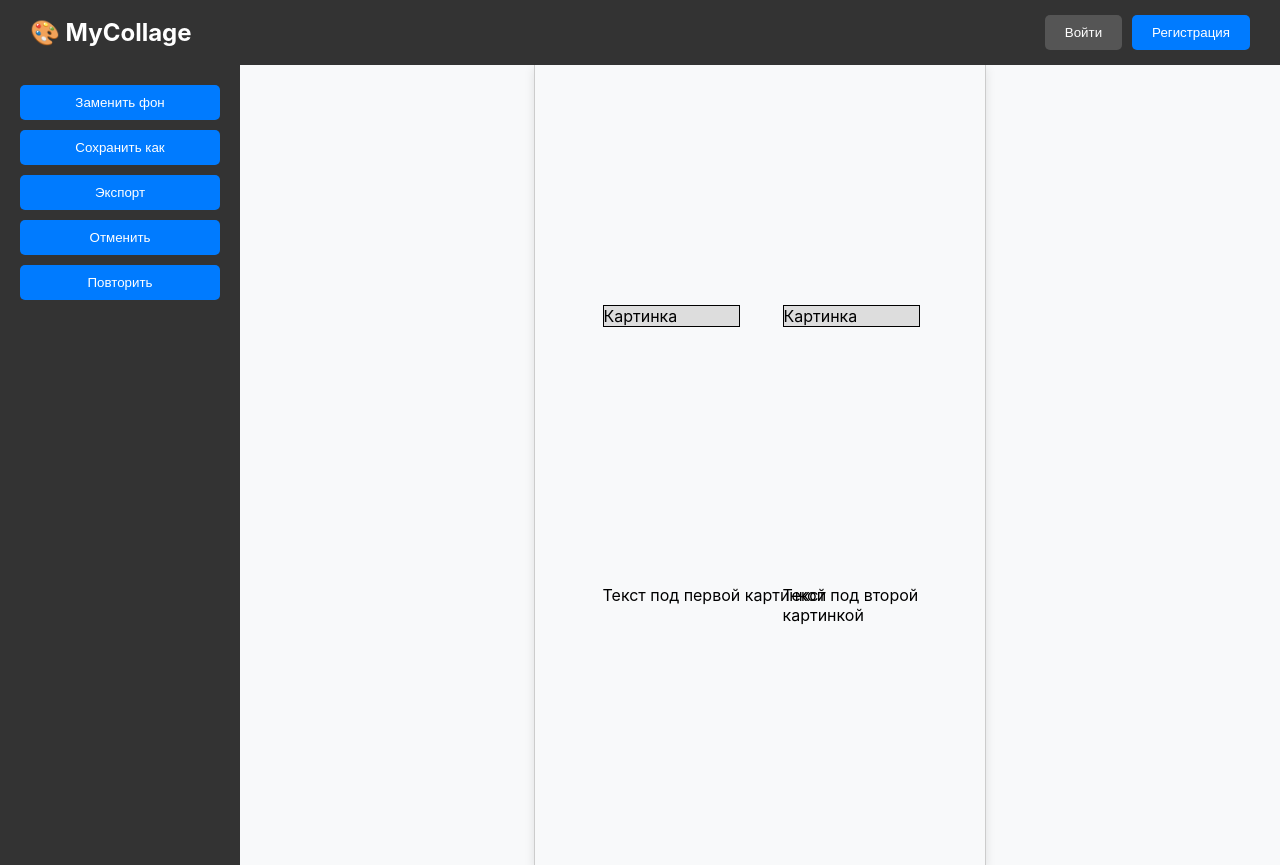
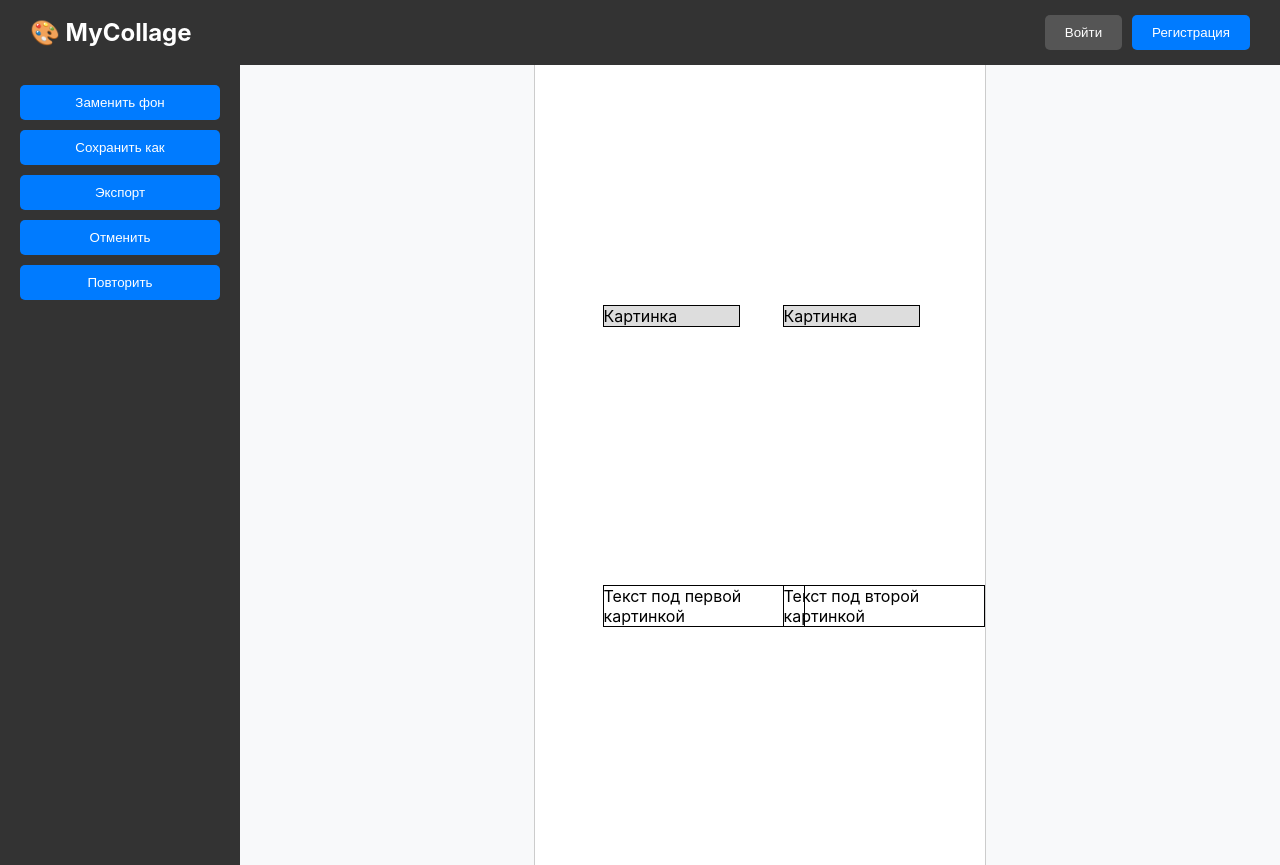
Before and after one commit to zhurabrik/dog_extractor_web, a React (Create React App) app: page /editor/1 in a window 1280 px wide. Built offline with nearby package versions, Linux system fonts and the light colour scheme.

Commit message:
add moving elements

```diff
--- a/src/pages/EditorPage.css
+++ b/src/pages/EditorPage.css
@@ -12,35 +12,29 @@
   padding: 20px;
   background-color: #333;
   color: white;
-  width: 200px; /* Панель всегда занимает фиксированную ширину */
-  height: 100%; /* Панель растягивается на всю высоту */
-}
-
-.toolbar button {
-  padding: 10px;
-  background-color: #007bff;
-  color: white;
-  border: none;
-  border-radius: 5px;
-  cursor: pointer;
-}
-
-.toolbar button:hover {
-  background-color: #0056b3;
+  width: 200px;
+  height: 100%;
 }
 
 .canvas-wrapper {
   display: flex;
   justify-content: center;
   align-items: center;
-  flex-grow: 1; /* Занимает всё оставшееся место */
+  flex-grow: 1;
   overflow: hidden;
 }
 
 .canvas {
   position: relative;
   border: 1px solid #ccc;
-  background-size: cover; /* Масштабирует фон без искажения */
-  background-position: center; /* Центрирует фон */
-  box-shadow: 0 4px 10px rgba(0, 0, 0, 0.1);
+  background: white;
 }
+
+.canvas div {
+  user-select: none; /* Отключаем выделение текста */
+  cursor: grab; /* Курсор для перетаскивания */
+}
+
+.canvas div:active {
+  cursor: grabbing; /* Меняем курсор во время перетаскивания */
+}
--- a/src/pages/EditorPage.js
+++ b/src/pages/EditorPage.js
@@ -1,14 +1,15 @@
 import React, { useState, useEffect } from "react";
 import { useParams } from "react-router-dom";
-import Toolbar from "../components/Toolbar"; // Панель инструментов
+import Toolbar from "../components/Toolbar";
 import "./EditorPage.css";
 
 const EditorPage = () => {
-  const { templateId } = useParams(); // Получаем ID шаблона из URL
-  const [canvasData, setCanvasData] = useState(null); // Данные макета
-  const [canvasStyle, setCanvasStyle] = useState({}); // Стили холста
+  const { templateId } = useParams();
+  const [canvasData, setCanvasData] = useState(null);
+  const [canvasStyle, setCanvasStyle] = useState({});
+  const [draggingElement, setDraggingElement] = useState(null);
+  const [offset, setOffset] = useState({ x: 0, y: 0 });
 
-  // Загрузка данных макета
   useEffect(() => {
     const loadTemplate = () => {
       if (templateId === "1") {
@@ -41,112 +42,103 @@ const EditorPage = () => {
     loadTemplate();
   }, [templateId]);
 
-  // Масштабирование холста
   useEffect(() => {
     if (canvasData) {
-      const screenWidth = window.innerWidth - 200; // Учитываем ширину панели инструментов
+      const toolbarWidth = 200;
+      const screenWidth = window.innerWidth - toolbarWidth;
       const screenHeight = window.innerHeight;
+
       const scale = Math.min(screenWidth / canvasData.width, screenHeight / canvasData.height);
 
       setCanvasStyle({
         width: canvasData.width * scale,
         height: canvasData.height * scale,
         position: "relative",
-        overflow: "hidden", // Обрезка элементов за пределами холста
+        overflow: "hidden",
       });
     }
   }, [canvasData]);
 
-  const handleReplaceBackground = () => {
-    const input = document.createElement("input");
-    input.type = "file";
-    input.accept = "image/*";
-    input.onchange = (event) => {
-      const file = event.target.files[0];
-      if (file) {
-        const reader = new FileReader();
-        reader.onload = (e) => {
-          setCanvasData((prev) => ({
-            ...prev,
-            backgroundElement: {
-              src: e.target.result, // Сохраняем Base64 изображение
-            },
-          }));
+  const handleMouseDown = (event, elementIndex) => {
+    setDraggingElement(elementIndex);
+    const bounds = event.target.getBoundingClientRect();
+    setOffset({
+      x: event.clientX - bounds.left,
+      y: event.clientY - bounds.top,
+    });
   };
-        reader.readAsDataURL(file);
+
+  const handleMouseMove = (event) => {
+    if (draggingElement !== null) {
+      const canvasBounds = document.querySelector(".canvas").getBoundingClientRect();
+
+      const newX = ((event.clientX - canvasBounds.left - offset.x) / canvasStyle.width) * 100;
+      const newY = ((event.clientY - canvasBounds.top - offset.y) / canvasStyle.height) * 100;
+
+      setCanvasData((prev) => {
+        const updatedElements = [...prev.elements];
+        const element = updatedElements[draggingElement];
+
+        const elementWidth = parseFloat(element.width) || 0;
+        const elementHeight = parseFloat(element.height) || 0;
+
+        const limitedX = Math.min(Math.max(newX, 0), 100 - elementWidth);
+        const limitedY = Math.min(Math.max(newY, 0), 100 - elementHeight);
+
+        updatedElements[draggingElement] = {
+          ...element,
+          x: `${limitedX}%`,
+          y: `${limitedY}%`,
+        };
+
+        return { ...prev, elements: updatedElements };
+      });
     }
   };
-    input.click();
+
+  const handleMouseUp = () => {
+    setDraggingElement(null);
   };
 
   if (!canvasData) return <p>Загрузка шаблона...</p>;
 
   return (
-    <div className="editor-page">
+    <div
+      className="editor-page"
+      onMouseMove={handleMouseMove}
+      onMouseUp={handleMouseUp}
+    >
       <Toolbar
-        onReplaceBackground={handleReplaceBackground}
-        onSaveProject={() => alert("Сохранение еще в разработке")}
-        onExportProject={() => alert("Экспорт еще в разработке")}
-        onUndo={() => alert("Отмена еще в разработке")}
-        onRedo={() => alert("Повтор еще в разработке")}
+        onReplaceBackground={() => alert("Заменить фон")}
+        onSaveProject={() => alert("Сохранить проект")}
+        onExportProject={() => alert("Экспортировать проект")}
+        onUndo={() => alert("Отмена")}
+        onRedo={() => alert("Повтор")}
       />
-
       <div className="canvas-wrapper">
         <div className="canvas" style={{ ...canvasStyle }}>
-          {canvasData.backgroundElement && (
-            <img
-              src={canvasData.backgroundElement.src}
-              alt="Background"
-              style={{
-                position: "absolute",
-                top: 0,
-                left: 0,
-                width: "100%",
-                height: "100%",
-                objectFit: "cover",
-              }}
-            />
-          )}
-
           {canvasData.elements.map((el, index) => {
             const absoluteX = (parseFloat(el.x) / 100) * canvasStyle.width;
             const absoluteY = (parseFloat(el.y) / 100) * canvasStyle.height;
 
-            if (el.type === "image") {
             return (
               <div
                 key={index}
                 style={{
                   position: "absolute",
-                    width: el.width,
+                  width: el.type === "text" ? "200px" : el.width,
                   height: el.height,
                   top: absoluteY,
                   left: absoluteX,
                   border: "1px solid black",
-                    backgroundColor: "#ddd",
+                  backgroundColor: el.type === "image" ? "#ddd" : "transparent",
+                  cursor: "grab",
                 }}
+                onMouseDown={(e) => handleMouseDown(e, index)}
               >
-                  Картинка
+                {el.type === "text" ? el.content : "Картинка"}
               </div>
             );
-            } else if (el.type === "text") {
-              return (
-                <div
-                  key={index}
-                  style={{
-                    position: "absolute",
-                    top: absoluteY,
-                    left: absoluteX,
-                    fontSize: "16px",
-                    color: "#000",
-                  }}
-                >
-                  {el.content}
-                </div>
-              );
-            }
-
-            return null;
           })}
         </div>
       </div>
```
Lines whose indentation alone changed are shown as unchanged.
